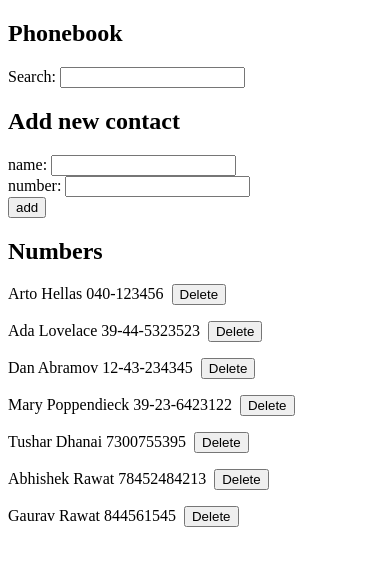
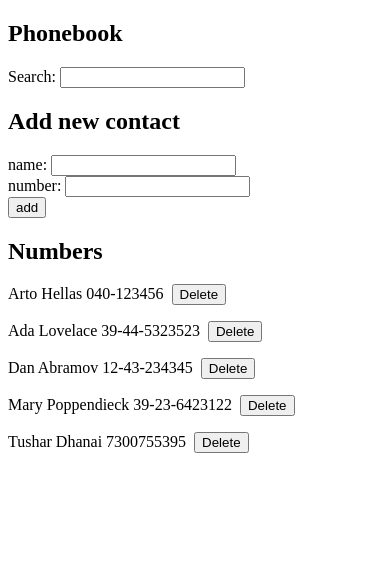
Before and after one commit to TusharDhanai/fullstack, a React (Create React App) app in the folder part2/phonebook/: page / in a window 390 px wide. Shown: the top 566 px of the page. Built offline with nearby package versions, Linux system fonts and the light colour scheme; data requests are answered from the project's data file.

Commit message:
phonebook step 12

```diff
--- a/part2/phonebook/db.json
+++ b/part2/phonebook/db.json
@@ -24,16 +24,6 @@
       "name": "Tushar Dhanai",
       "number": "7300755395",
       "id": 5
-    },
-    {
-      "name": "Abhishek Rawat",
-      "number": "78452484213",
-      "id": 6
-    },
-    {
-      "name": "Gaurav Rawat",
-      "number": "844561545",
-      "id": 7
     }
   ]
 }
--- a/part2/phonebook/src/App.js
+++ b/part2/phonebook/src/App.js
@@ -90,6 +90,12 @@ const App = () => {
                     setNotifClass('updated')
                     setNotif('Updated Contact successfully.')
                     setTimeout(() => setNotif(null),5*1000)
+                }).catch(error => {
+                    if (error.request.status === 404) {
+                        setNotifClass('deleted')
+                        setNotif('Information does not exist on the server.')
+                        setTimeout(() => setNotif(null),5*1000)
+                    }
                 })
             }
             return;
```
